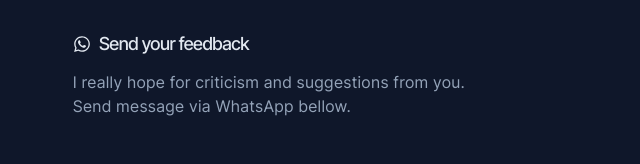
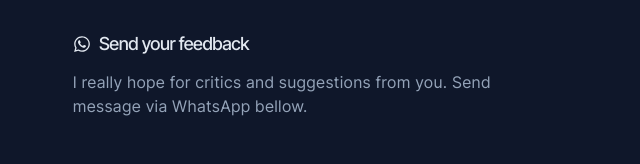
Before and after one commit to ahmdbnrsl/Personal-portofolio, a Next.js app: page / in a window 1280 px wide. Shown: the part 2794-2958 px from the top of the page, without its empty margins (615-1255 px from the left). Built offline with nearby package versions, Linux system fonts and the light colour scheme; no server answers.

Commit message:
Update page.tsx

```diff
--- a/src/app/@feedback/page.tsx
+++ b/src/app/@feedback/page.tsx
@@ -92,7 +92,7 @@ export default function Feedback() {
                         <FaWhatsapp className='mr-2' /> Send your feedback
                     </p>
                     <p className='send-sub-head'>
-                        I really hope for criticism and suggestions from you.
+                        I really hope for critics and suggestions from you.
                         Send message via WhatsApp bellow.
                     </p>
                 </div>
```
